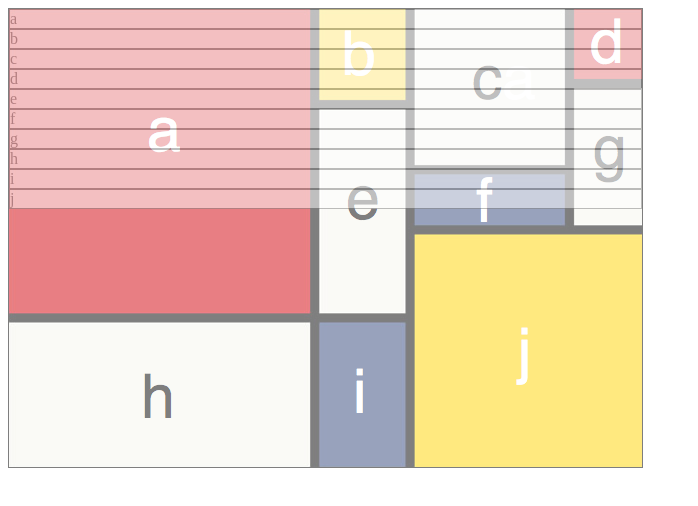
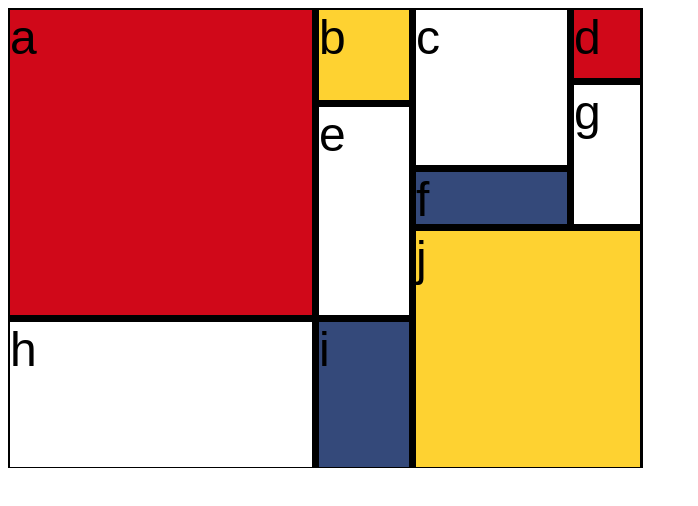
Before and after one commit to honorezemagho/css-grid-flexbox, a plain HTML site: page mandrian-painting-2/index.html in a window 1280 px wide. Shown: the whole page, without its empty margins (0-698 px from the left). Drawn offline with Linux system fonts and the light colour scheme.

Commit message:
mondrian 2 exxercise finished

```diff
--- a/mandrian-painting-2/style.css
+++ b/mandrian-painting-2/style.css
@@ -1,42 +1,63 @@
 /* Based on "Composition II in Red, Blue, and Yellow," by Piet Mondrian (1930): https://en.wikipedia.org/wiki/Piet_Mondrian */
 .wrapper {
   width: 633px;
-  height: 458px;
-  background: url(mondrian2.png) no-repeat;
+	height: 458px;
+	font-size: 3em;
+	font-family: Arial, helvetica, sans-serif;
+  display: grid;
+	grid-template-rows: 70px 17px 60px 54px 86px 147px;
+	grid-template-columns: 304px 92px 153px 68px;
+	grid-gap: 5px;
+	background-color: black;
+}
 
-}
 div {
 	border: 1px solid black;
 	background-color: white;
-	opacity: 0.5;
 }
 .a {
-
+	grid-column: 1/2;
+	grid-row:1/6;
+	background-color: #D00819;
 }
 .b {
-
+	grid-column: 2/3;
+	grid-row: 1/3;
+	background-color: #FED231;
 }
 .c {
-
+	grid-column: 3/4;
+	grid-row: 1/4;
 }
 .d {
-
+	grid-column: 4/5;
+	grid-row: 1/2;
+	background-color: #D00819;
 }
 .e {
-
+	grid-column: 2/3;
+	grid-row: 3/6;
 }
 .f {
-
+	grid-column: 3/4;
+	grid-row: 4/5;
+	background-color: #34497A;
 }
 .g {
-
+	grid-column: 4/5;
+	grid-row: 2/5;
 }
 .h {
-
+	grid-column: 1/2;
+	grid-row: 6/7;
 }
 .i {
-
+	grid-column: 2/3;
+	grid-row: 6/7;
+	background-color: #34497A;
 }
 .j {
-
+	grid-column: 3/5;
+	grid-row: 5/7;
+	background-color: #FED231;
 }
```
Also changed, not shown: 1 other file.
